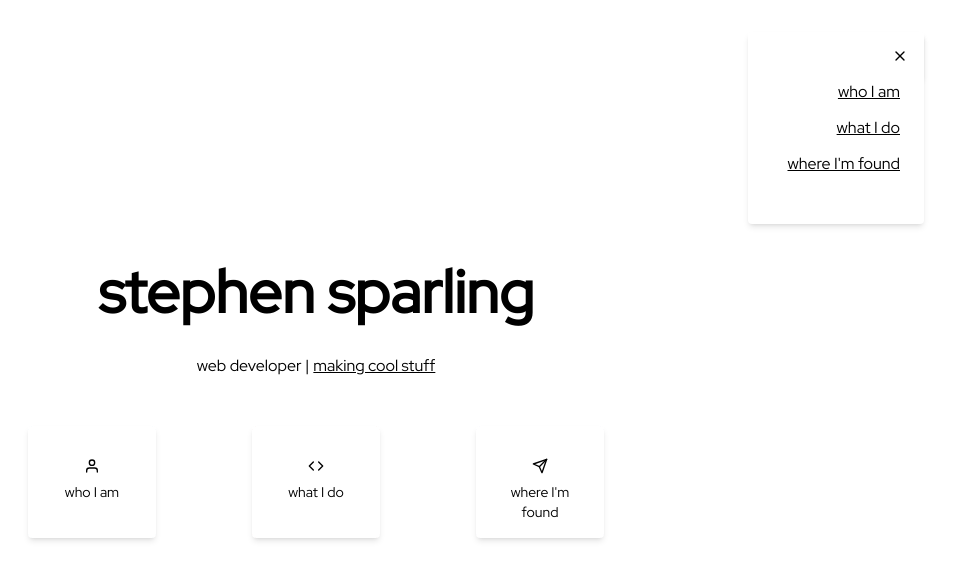
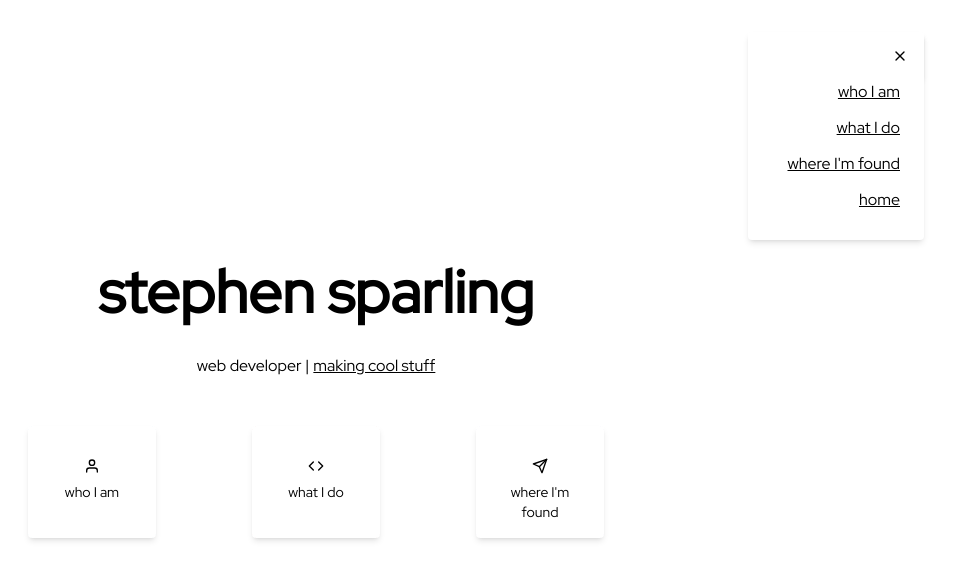
Before and after one commit to sparlos/sparling-dev, a Next.js app: page / in a window 1280 px wide. Both pictures are taken after a click on the button 1224 px from the left and 56 px from the top of the page. Shown: the top 580 px of the page, without its empty margins (324-1280 px from the left). Built offline with nearby package versions, Linux system fonts and the light colour scheme.

Commit message:
add home link to nav menu, adjust styling accordingly

```diff
--- a/components/NavMenu.tsx
+++ b/components/NavMenu.tsx
@@ -70,7 +70,7 @@ export default function NavMenu() {
           }}
           animate={{
             width: isMenuActive ? '11rem' : '3rem',
-            height: isMenuActive ? '12rem' : '3rem',
+            height: isMenuActive ? '13rem' : '3rem',
           }}
           className={`absolute top-0 right-0 z-10 h-full w-64 overflow-hidden rounded bg-white p-4 ${
             isMenuActive ? 'shadow-md' : 'shadow-none'
@@ -103,9 +103,17 @@ export default function NavMenu() {
                 <Link href="/contact">
                   <motion.button
                     onClick={handleClickOutsideNav}
+                    className="mb-3 block w-full text-right underline"
+                  >
+                    where I&apos;m found
+                  </motion.button>
+                </Link>
+                <Link href="/">
+                  <motion.button
+                    onClick={handleClickOutsideNav}
                     className="block w-full text-right underline"
                   >
-                    where I&apos;m found
+                    home
                   </motion.button>
                 </Link>
               </motion.div>
```
